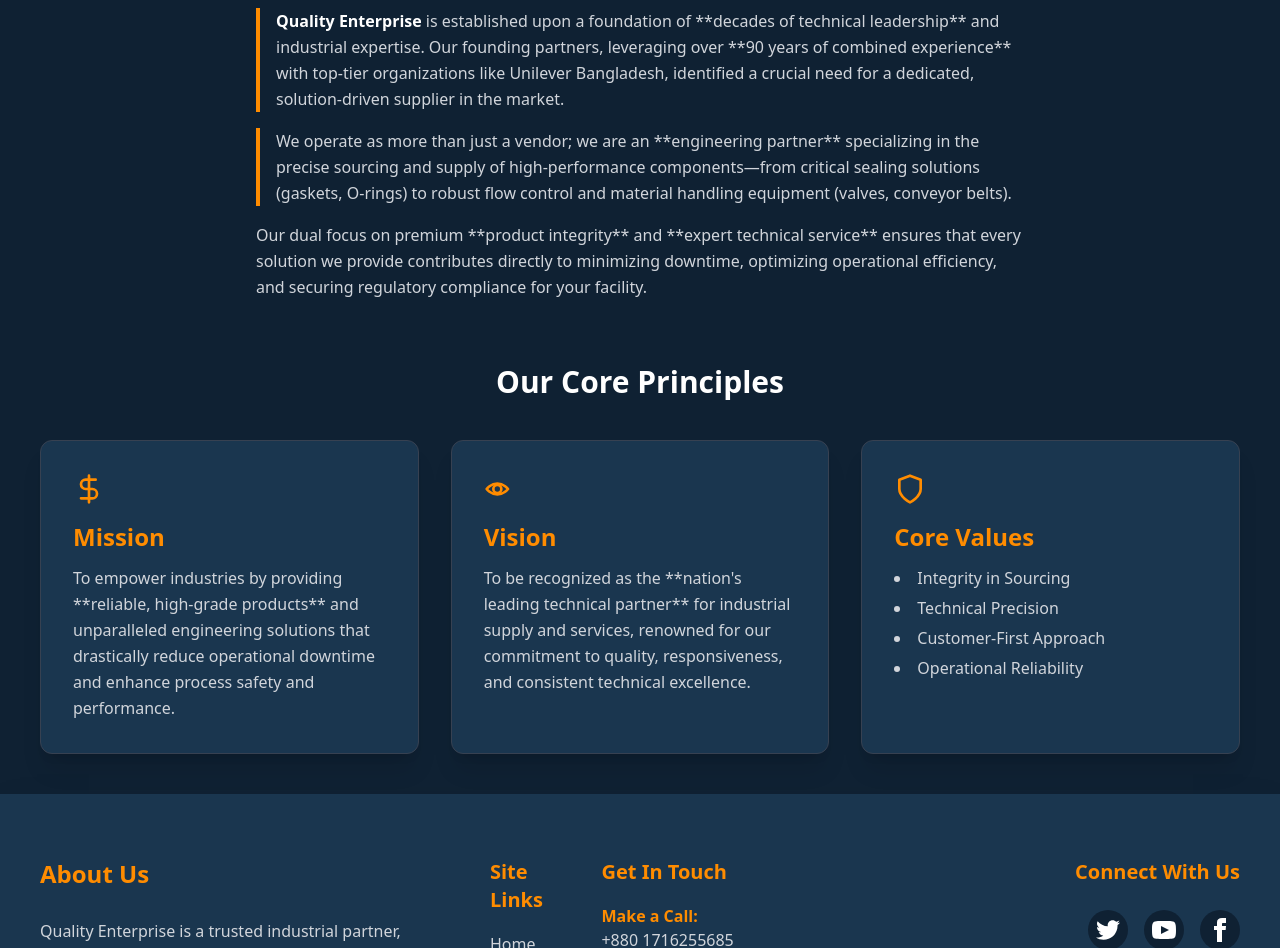
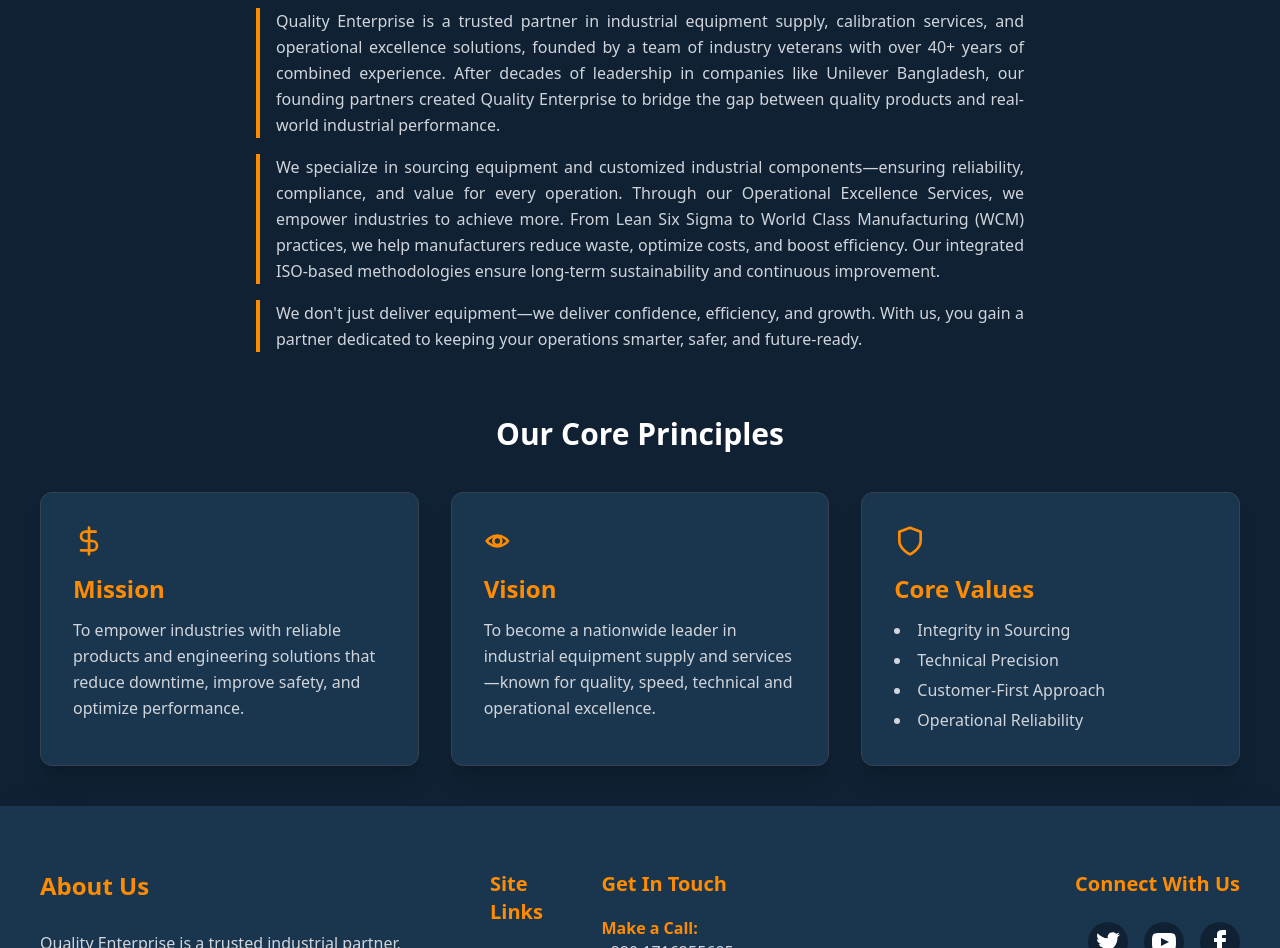
Before and after one commit to Mahin01/Quality_Enterprise, a React (Vite) app: page /about in a window 1280 px wide. Shown: the part 341-1289 px from the top of the page. Built offline with nearby package versions, Linux system fonts and the light colour scheme.

Commit message:
About Page Updated

```diff
--- a/src/Pages/About/About.jsx
+++ b/src/Pages/About/About.jsx
@@ -8,7 +8,27 @@ const About = () => {
 
     // Consistent Tailwind classes for typography
     const BODY_TEXT = 'text-gray-300';
-    const ACCENT_TEXT_CLASS = 'text-white'; // Use a class for consistency in some places
+    const ACCENT_TEXT_CLASS = 'text-white';
+
+    // --- UPDATED CONTENT FROM THE IMAGE - Reorganized into three paragraphs ---
+    const narrativeParagraphs = [
+        {
+            // Focus: Company Founding and Expertise
+            text: `Quality Enterprise is a trusted partner in industrial equipment supply, calibration services, and operational excellence solutions, founded by a team of industry veterans with over 40+ years of combined experience. After decades of leadership in companies like Unilever Bangladesh, our founding partners created Quality Enterprise to bridge the gap between quality products and real-world industrial performance.`
+        },
+        {
+            // Focus: Core Services and Value Proposition
+            text: `We specialize in sourcing equipment and customized industrial components—ensuring reliability, compliance, and value for every operation. Through our Operational Excellence Services, we empower industries to achieve more. From Lean Six Sigma to World Class Manufacturing (WCM) practices, we help manufacturers reduce waste, optimize costs, and boost efficiency. Our integrated ISO-based methodologies ensure long-term sustainability and continuous improvement.`
+        },
+        {
+            // Focus: Our Promise
+            text: `We don't just deliver equipment—we deliver confidence, efficiency, and growth. With us, you gain a partner dedicated to keeping your operations smarter, safer, and future-ready.`
+        }
+    ];
+
+    const missionText = 'To empower industries with reliable products and engineering solutions that reduce downtime, improve safety, and optimize performance.';
+    const visionText = 'To become a nationwide leader in industrial equipment supply and services—known for quality, speed, technical and operational excellence.';
+    // ----------------------------------------
 
     // Lucide icons for Core Principles
     const MissionIcon = () => (
@@ -33,61 +53,65 @@ const About = () => {
             <div className="max-w-7xl mx-auto">
 
                 {/* Header and Core Narrative */}
-                <div className="text-center mb-16">
-                    <h2 className="text-4xl md:text-5xl font-extrabold text-white mb-4">
+                <div className="mb-16">
+
+                    {/* Title remains centered */}
+                    <h2 className="text-4xl md:text-5xl font-extrabold text-white mb-4 text-center">
                         Our <span style={{ color: ORANGE_ACCENT_HEX }}>Commitment</span> to Industry
                     </h2>
+
+                    {/* Text content block - Uses mx-auto to center the block, and text-left for content alignment */}
                     <div className="max-w-3xl mx-auto text-left">
-                        {/* Narrative Paragraph 1 */}
-                        <p className={`text-lg ${BODY_TEXT} leading-relaxed mb-4 border-l-4 pl-4`} style={{ borderColor: ORANGE_ACCENT_HEX }}>
-                            <span className={`font-semibold ${ACCENT_TEXT_CLASS}`}>Quality Enterprise</span> is established upon a foundation of **decades of technical leadership** and industrial expertise. Our founding partners, leveraging over **90 years of combined experience** with top-tier organizations like Unilever Bangladesh, identified a crucial need for a dedicated, solution-driven supplier in the market.
-                        </p>
-                        {/* Narrative Paragraph 2 */}
-                        <p className={`text-lg ${BODY_TEXT} leading-relaxed mb-4 border-l-4 pl-4`} style={{ borderColor: ORANGE_ACCENT_HEX }}>
-                            We operate as more than just a vendor; we are an **engineering partner** specializing in the precise sourcing and supply of high-performance components—from critical sealing solutions (gaskets, O-rings) to robust flow control and material handling equipment (valves, conveyor belts).
-                        </p>
-                        {/* Narrative Paragraph 3 */}
-                        <p className={`text-lg ${BODY_TEXT} leading-relaxed`}>
-                            Our dual focus on premium **product integrity** and **expert technical service** ensures that every solution we provide contributes directly to minimizing downtime, optimizing operational efficiency, and securing regulatory compliance for your facility.
-                        </p>
+
+                        {/* Narrative Paragraphs - MODIFIED with text-justify */}
+                        {narrativeParagraphs.map((p, index) => (
+                            <p
+                                key={index}
+                                // 🌟 KEY CHANGE: text-justify added here
+                                className={`text-lg ${BODY_TEXT} leading-relaxed mb-4 border-l-4 pl-4 text-justify ${index === narrativeParagraphs.length - 1 ? 'mb-0' : ''}`}
+                                style={{ borderColor: ORANGE_ACCENT_HEX }}
+                            >
+                                {p.text}
+                            </p>
+                        ))}
                     </div>
                 </div>
 
-                {/* Core Principles Section */}
+                {/* Core Principles Section (The Three Cards) - Headings and Cards remain centered */}
                 <h3 className="text-3xl font-bold text-white text-center mb-10">
                     Our Core Principles
                 </h3>
                 <div className="grid grid-cols-1 md:grid-cols-3 gap-8 mt-8">
 
-                    {/* Mission Card */}
+                    {/* Mission Card - Updated with the new Mission text */}
                     <div className={`p-8 rounded-xl border border-gray-700 transition-all duration-300 shadow-xl hover:border-white/50`} style={{ backgroundColor: PRIMARY_TEAL }}>
                         <MissionIcon />
                         <h4 className={`text-2xl font-bold mt-4 mb-3`} style={{ color: ORANGE_ACCENT_HEX }}>
                             Mission
                         </h4>
-                        <p className={`${BODY_TEXT} leading-relaxed`}>
-                            To empower industries by providing **reliable, high-grade products** and unparalleled engineering solutions that drastically reduce operational downtime and enhance process safety and performance.
+                        <p className={`${BODY_TEXT} leading-relaxed text-left`}>
+                            {missionText}
                         </p>
                     </div>
 
-                    {/* Vision Card */}
+                    {/* Vision Card - Updated with the new Vision text */}
                     <div className={`p-8 rounded-xl border border-gray-700 transition-all duration-300 shadow-xl hover:border-white/50`} style={{ backgroundColor: PRIMARY_TEAL }}>
                         <VisionIcon />
                         <h4 className={`text-2xl font-bold mt-4 mb-3`} style={{ color: ORANGE_ACCENT_HEX }}>
                             Vision
                         </h4>
-                        <p className={`${BODY_TEXT} leading-relaxed`}>
-                            To be recognized as the **nation's leading technical partner** for industrial supply and services, renowned for our commitment to quality, responsiveness, and consistent technical excellence.
+                        <p className={`${BODY_TEXT} leading-relaxed text-left`}>
+                            {visionText}
                         </p>
                     </div>
 
-                    {/* Core Values Card */}
+                    {/* Core Values Card - Unchanged */}
                     <div className={`p-8 rounded-xl border border-gray-700 transition-all duration-300 shadow-xl hover:border-white/50`} style={{ backgroundColor: PRIMARY_TEAL }}>
                         <ValuesIcon />
                         <h4 className={`text-2xl font-bold mt-4 mb-3`} style={{ color: ORANGE_ACCENT_HEX }}>
                             Core Values
                         </h4>
-                        <ul className={`${BODY_TEXT} leading-relaxed list-disc list-inside space-y-1`}>
+                        <ul className={`${BODY_TEXT} leading-relaxed list-disc list-inside space-y-1 text-left`}>
                             <li>Integrity in Sourcing</li>
                             <li>Technical Precision</li>
                             <li>Customer-First Approach</li>
```
